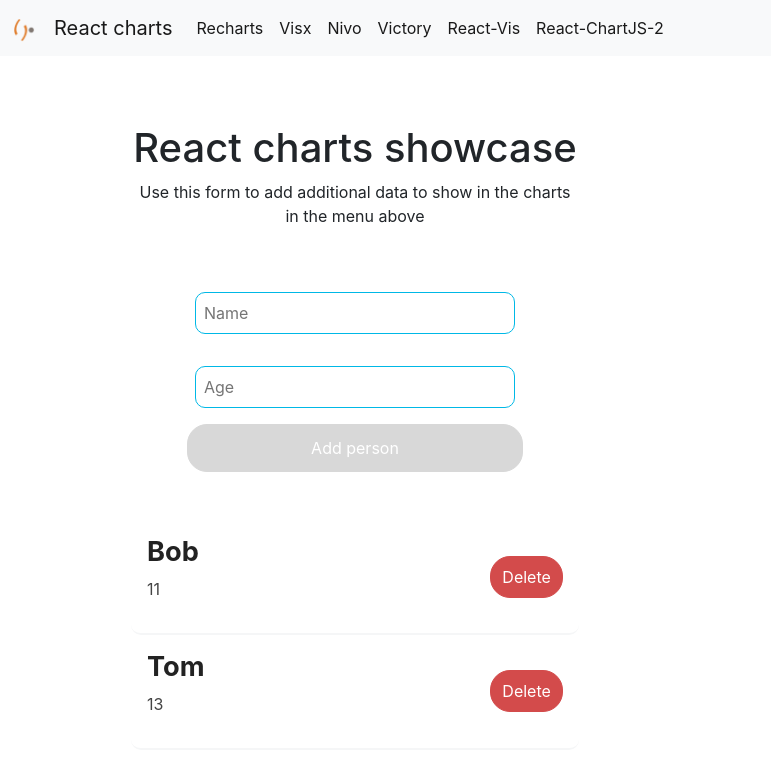
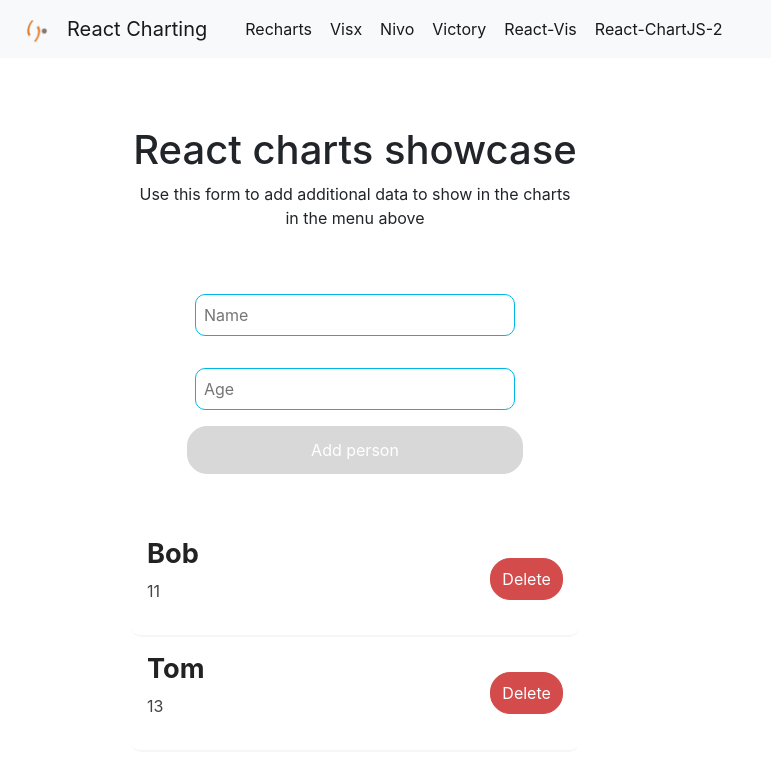
Before and after one commit to itenium-be/React-Charting, a React (Create React App) app: page / in a window 1280 px wide. Shown: the top 769 px of the page, without its empty margins (0-771 px from the left). Built offline with nearby package versions, Linux system fonts and the light colour scheme.

Commit message:
solve <a href> warnings

```diff
--- a/src/App.tsx
+++ b/src/App.tsx
@@ -27,29 +27,29 @@ function Header({setPage}: HeaderProps) {
   return (
     <nav className="navbar navbar-expand-lg navbar-light bg-light">
       <div className="container-fluid">
-        <a className="navbar-brand" onClick={() => setPage('home')}>
+        <button className="btn btn-link navbar-brand" onClick={() => setPage('home')}>
           <img src="/favicon.png" style={{marginRight: 18, width: 24}} alt="itenium logo" />
-          React charts
-        </a>
+          React Charting
+        </button>
         <div className="collapse navbar-collapse">
           <ul className="navbar-nav me-auto mb-2 mb-lg-0">
             <li className="nav-item">
-              <a className="nav-link active" onClick={() => setPage('recharts')}>Recharts</a>
+              <button className="btn btn-link nav-link active" onClick={() => setPage('recharts')}>Recharts</button>
             </li>
             <li className="nav-item">
-              <a className="nav-link active" onClick={() => setPage('visx')}>Visx</a>
+              <button className="btn btn-link nav-link active" onClick={() => setPage('visx')}>Visx</button>
             </li>
             <li className="nav-item">
-              <a className="nav-link active" onClick={() => setPage('nivo')}>Nivo</a>
+              <button className="btn btn-link nav-link active" onClick={() => setPage('nivo')}>Nivo</button>
             </li>
             <li className="nav-item">
-              <a className="nav-link active" onClick={() => setPage('victory')}>Victory</a>
+              <button className="btn btn-link nav-link active" onClick={() => setPage('victory')}>Victory</button>
             </li>
             <li className="nav-item">
-              <a className="nav-link active" onClick={() => setPage('reactvis')}>React-Vis</a>
+              <button className="btn btn-link nav-link active" onClick={() => setPage('reactvis')}>React-Vis</button>
             </li>
             <li className="nav-item">
-              <a className="nav-link active" onClick={() => setPage('reactchartjs2')}>React-ChartJS-2</a>
+              <button className="btn btn-link nav-link active" onClick={() => setPage('reactchartjs2')}>React-ChartJS-2</button>
             </li>
           </ul>
         </div>
```
